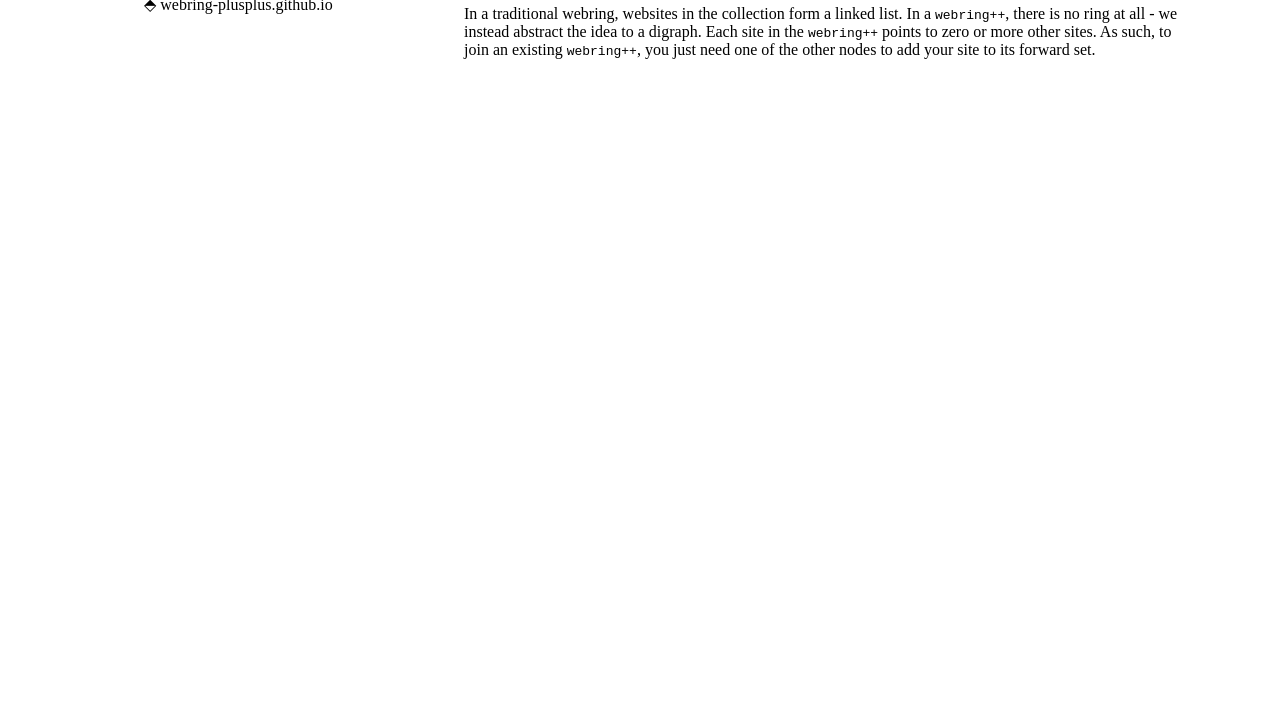
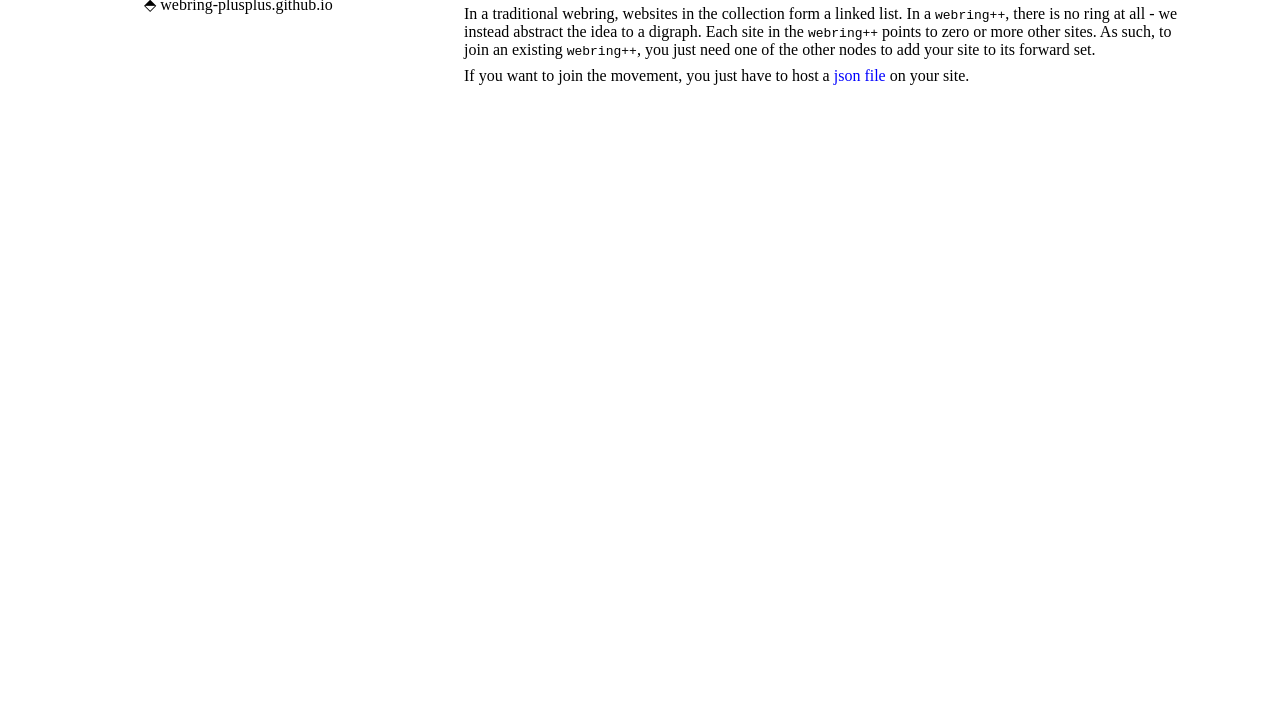
Before and after one commit to webring-plusplus/webring-plusplus.github.io, a plain HTML site: page index.html in a window 1280 px wide. Shown: the part 91-800 px from the top of the page. Drawn offline with Linux system fonts and the light colour scheme; a script that the page names is missing.

Commit message:
json file

```diff
--- a/index.html
+++ b/index.html
@@ -51,6 +51,10 @@ In a <code>webring++</code>, there is no ring at all - we instead abstract the i
 Each site in the <code>webring++</code> points to zero or more other sites.
 As such, to join an existing <code>webring++</code>, you just need one of the other nodes to add your site to its forward set.
 </div>
+<div>
+If you want to join the movement, you just have to host a <a href="https://github.com/webring-plusplus/spec">json
+file</a> on your site.
+</div>
 </div>
 <script src="//webring-plusplus.github.io/client-js/webring.js" crossorigin="anonymous"></script>
 <script>
```
